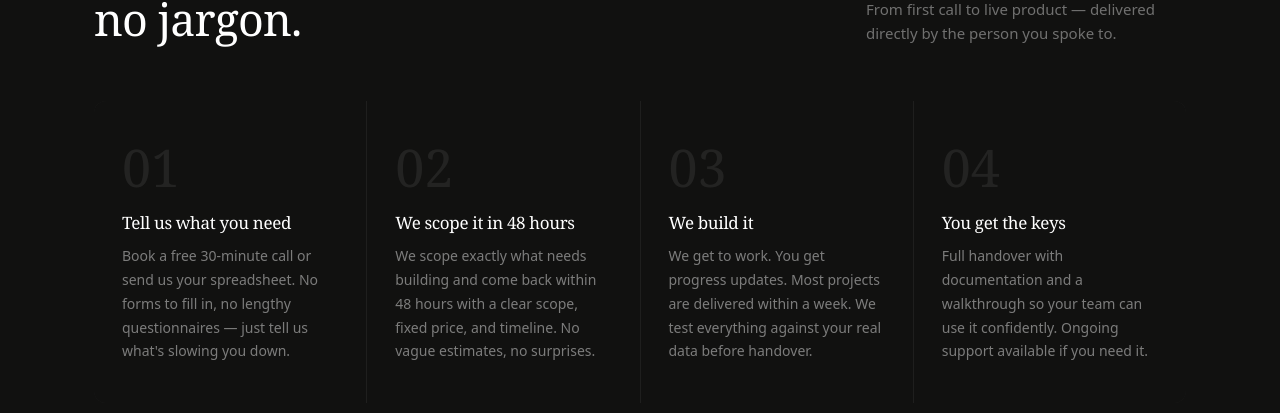
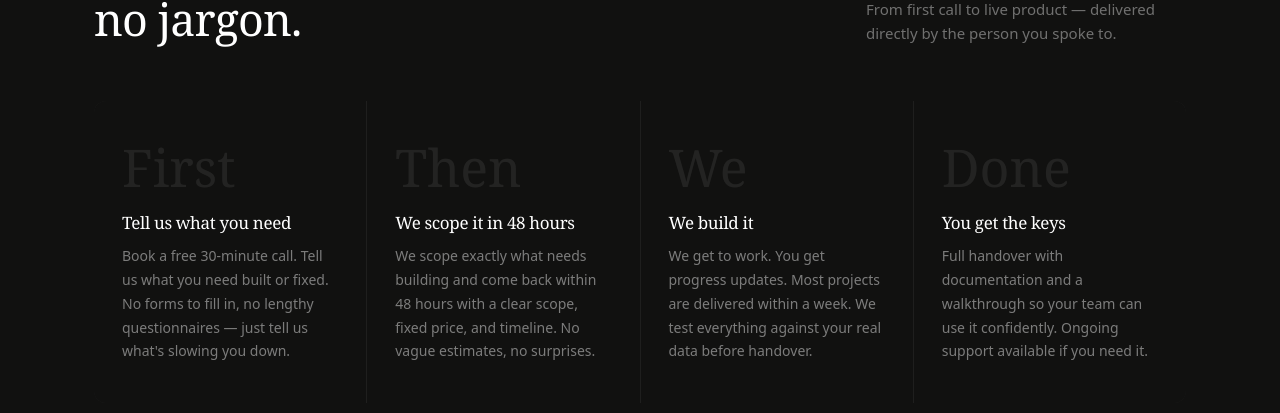
Before and after one commit to printpeachstudio-blip/lexalytic, a Next.js app: page / in a window 1280 px wide. Shown: the part 4517-4930 px from the top of the page. Built offline with nearby package versions, Linux system fonts and the light colour scheme.

Commit message:
fix keywords, HowItWorks numbers, pricing framing, FAQ answers, contact emojis

```diff
--- a/app/layout.tsx
+++ b/app/layout.tsx
@@ -5,7 +5,7 @@ export const metadata: Metadata = {
   metadataBase: new URL('https://www.lexalytic.com'),
   title: 'Lexalytic | Digital Studio — Websites, Software & AI Tools UK',
   description: 'Lexalytic is a UK digital studio. We build websites, custom business software, AI-powered tools, and data systems for UK businesses. Fixed price. Fast delivery. Based in Hertfordshire.',
-  keywords: 'data automation consultant UK, Power BI consultant UK, Excel automation consultant UK, excel consultant UK, excel spreadsheet consultant, custom business tools UK, bespoke CRM UK, custom software small business UK, VBA developer UK, excel vba consultant, data cleansing UK, Excel consultant Hertfordshire, spreadsheet consultant UK, excel experts UK',
+  keywords: 'UK digital studio, bespoke website development UK, custom software UK small business, AI powered tools UK, website developer Hertfordshire, custom business software UK, bespoke CRM UK, Power BI consultant UK, data automation UK, fixed price web development UK',
   alternates: {
     canonical: 'https://www.lexalytic.com',
   },
--- a/components/Contact.tsx
+++ b/components/Contact.tsx
@@ -44,16 +44,15 @@ export default function Contact() {
             </p>
             <div style={{ display: 'flex', flexDirection: 'column', gap: '24px', marginBottom: '40px' }}>
               {[
-                { icon: '📞', label: 'Free 30-min scoping call', sub: 'We review your process and give you a clear scope' },
-                { icon: '💰', label: 'Fixed price quote in 48 hours', sub: 'Exact cost before any work begins' },
-                { icon: '⚡', label: 'Start within days', sub: 'Not weeks — we keep capacity available' },
+                { icon: '→', label: 'Free 30-min scoping call', sub: 'Tell us what you need and we will scope it clearly' },
+                { icon: '→', label: 'Fixed price quote in 48 hours', sub: 'Exact cost before any work begins' },
+                { icon: '→', label: 'Start within days', sub: 'Not weeks — we keep capacity available' },
               ].map((item, i) => (
                 <div key={i} style={{ display: 'flex', gap: '16px', alignItems: 'flex-start' }}>
                   <div style={{
-                    width: '40px', height: '40px', borderRadius: '10px',
-                    background: 'rgba(193,125,46,0.1)', border: '1px solid rgba(193,125,46,0.2)',
+                    width: '28px', height: '28px',
                     display: 'flex', alignItems: 'center', justifyContent: 'center',
-                    fontSize: '18px', flexShrink: 0,
+                    fontSize: '16px', color: 'var(--amber)', flexShrink: 0, marginTop: '2px',
                   }}>{item.icon}</div>
                   <div>
                     <div style={{ fontSize: '15px', fontWeight: '500', color: 'var(--white)', marginBottom: '3px' }}>{item.label}</div>
--- a/components/HowItWorks.tsx
+++ b/components/HowItWorks.tsx
@@ -1,22 +1,22 @@
 'use client'
 const steps = [
   {
-    num: '01',
+    num: 'First',
     title: 'Tell us what you need',
-    desc: 'Book a free 30-minute call or send us your spreadsheet. No forms to fill in, no lengthy questionnaires — just tell us what\'s slowing you down.',
+    desc: 'Book a free 30-minute call. Tell us what you need built or fixed. No forms to fill in, no lengthy questionnaires — just tell us what\'s slowing you down.',
   },
   {
-    num: '02',
+    num: 'Then',
     title: 'We scope it in 48 hours',
     desc: 'We scope exactly what needs building and come back within 48 hours with a clear scope, fixed price, and timeline. No vague estimates, no surprises.',
   },
   {
-    num: '03',
+    num: 'We',
     title: 'We build it',
     desc: 'We get to work. You get progress updates. Most projects are delivered within a week. We test everything against your real data before handover.',
   },
   {
-    num: '04',
+    num: 'Done',
     title: 'You get the keys',
     desc: 'Full handover with documentation and a walkthrough so your team can use it confidently. Ongoing support available if you need it.',
   },
--- a/components/Pricing.tsx
+++ b/components/Pricing.tsx
@@ -2,10 +2,10 @@
 const tiers = [
   {
     name: 'Essential',
-    price: 'Quick win',
-    description: 'Perfect for a single automation, report, or process — scoped and priced before any work begins.',
+    price: 'Focused build',
+    description: 'Perfect for a focused project — a tool, a website, an automation, or a dashboard. Scoped and priced before any work begins.',
     features: [
-      'Single process or workflow',
+      'Single project or focused scope',
       'Delivered within 5 working days',
       'Full documentation included',
       '1 round of revisions',
@@ -17,9 +17,9 @@ const tiers = [
   {
     name: 'Professional',
     price: 'Full build',
-    description: 'For more complex builds — full dashboards, multi-process automation, or integrated systems.',
+    description: 'For more complex builds — full platforms, multi-process tools, integrated systems, or websites with custom features.',
     features: [
-      'Multiple processes or full dashboard',
+      'Multiple processes or full build',
       'Delivered within 10 working days',
       'Full documentation + walkthrough',
       '2 rounds of revisions',
@@ -32,12 +32,12 @@ const tiers = [
   {
     name: 'Retainer',
     price: 'Ongoing',
-    description: 'Ongoing support, updates, and new builds as your business evolves. A data partner, not just a one-off consultant.',
+    description: 'Ongoing support, updates, and new builds as your business evolves. An ongoing digital studio partner, not just a one-off project.',
     features: [
       'Monthly hours for new builds & updates',
       'Priority turnaround on all requests',
       'Proactive improvement suggestions',
-      'Quarterly data process review',
+      'Quarterly digital tools review',
       'Direct line — no ticketing system',
     ],
     cta: 'Let\'s talk',
```
